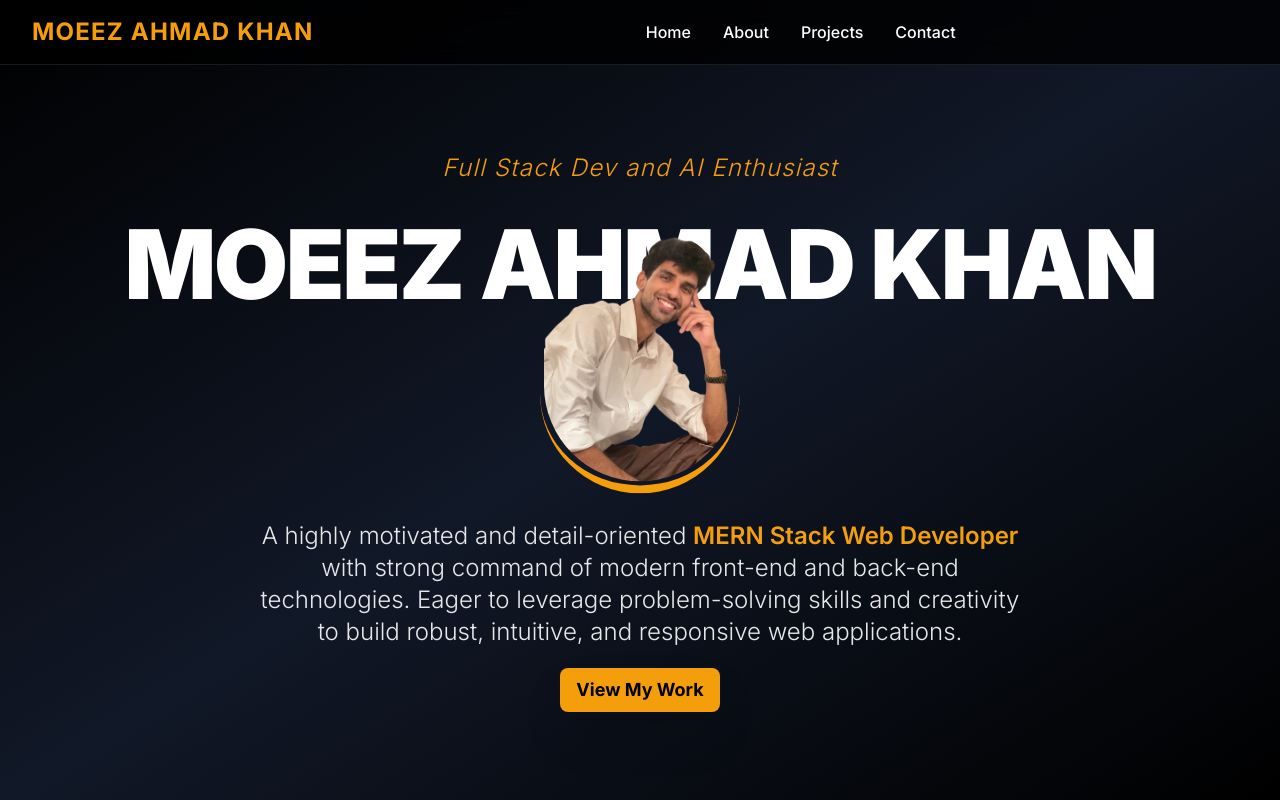
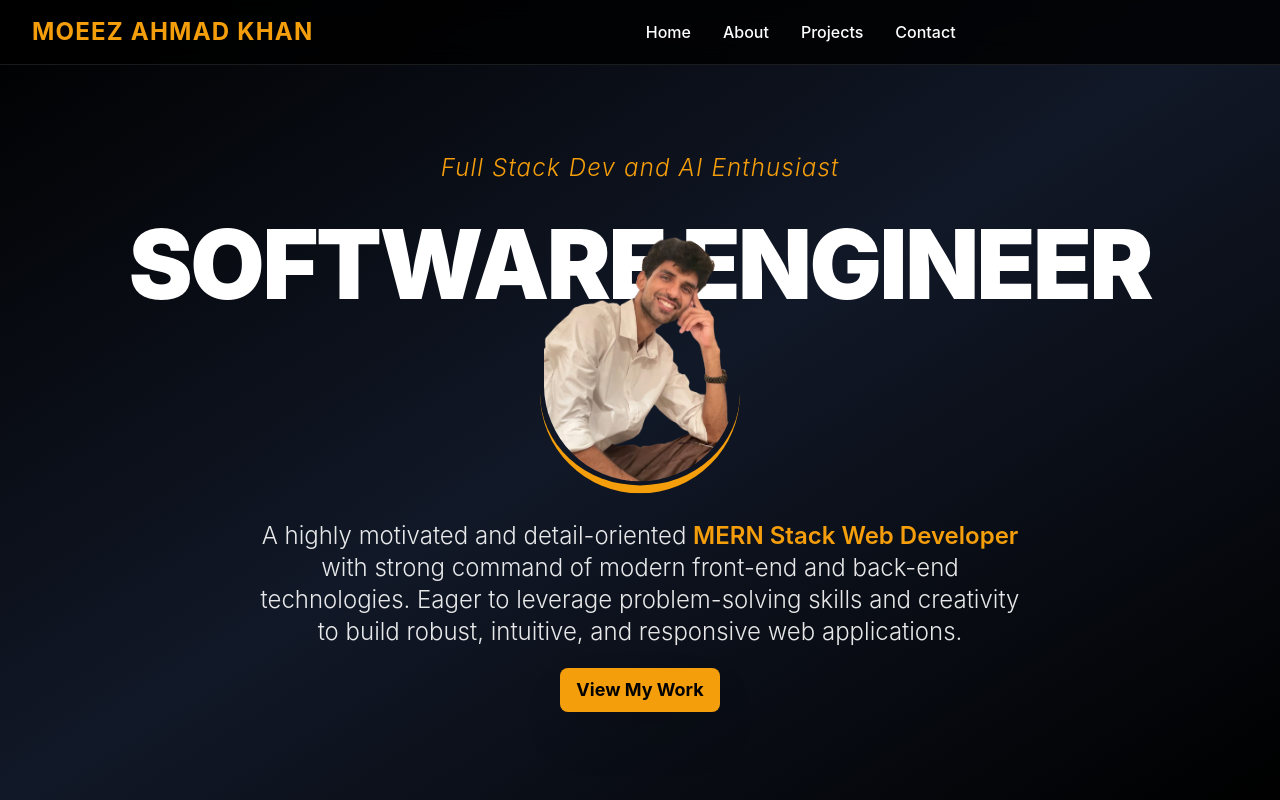
Before and after one commit to moeezahmadkhan/MoeezAhmadKhan, a Next.js app: page / in a window 1280 px wide. Shown: the top 800 px of the page. Built offline with nearby package versions, Linux system fonts and the light colour scheme.

Commit message:
made portfolio 2104443

```diff
--- a/app/layout.tsx
+++ b/app/layout.tsx
@@ -1,9 +1,9 @@
 import React from 'react'
 import type { Metadata } from 'next'
-import { Inter } from 'next/font/google'
 import './globals.css'
 
-const inter = Inter({ subsets: ['latin'] })
+// Fallback font configuration to avoid Google Fonts download issues
+const fontFamily = 'Inter, -apple-system, BlinkMacSystemFont, "Segoe UI", Roboto, "Helvetica Neue", Arial, sans-serif'
 
 export const metadata: Metadata = {
   title: 'Moeez Ahmad Khan - Creative Portfolio',
@@ -25,7 +25,7 @@ export default function RootLayout({
 }) {
   return (
     <html lang="en" className="scroll-smooth">
-      <body className={`${inter.className}  bg-gradient-to-br from-black via-gray-900 to-black bg-fixed text-white antialiased bg-repeat`}>
+      <body className="bg-gradient-to-br from-black via-gray-900 to-black bg-fixed text-white antialiased bg-repeat" style={{ fontFamily }}>
         {children}
       </body>
     </html>
--- a/components/HeroSection.tsx
+++ b/components/HeroSection.tsx
@@ -29,7 +29,7 @@ const HeroSection = () => {
         {/* Large PORTFOLIO text */}
         <div className="relative mb-28">
           <h1 className="text-6xl sm:text-4xl lg:text-8xl font-black text-white tracking-tight leading-none animate-fade-in">
-            MOEEZ AHMAD KHAN
+            SOFTWARE ENGINEER
           </h1>
 
           {/* Profile image positioned over the text */}
--- a/tailwind.config.js
+++ b/tailwind.config.js
@@ -13,7 +13,7 @@ module.exports = {
         accent: '#1f2937',
       },
       fontFamily: {
-        sans: ['Inter', 'sans-serif'],
+        sans: ['Inter', '-apple-system', 'BlinkMacSystemFont', 'Segoe UI', 'Roboto', 'Helvetica Neue', 'Arial', 'sans-serif'],
       },
       animation: {
         'fade-in': 'fadeIn 1s ease-out forwards',
```
